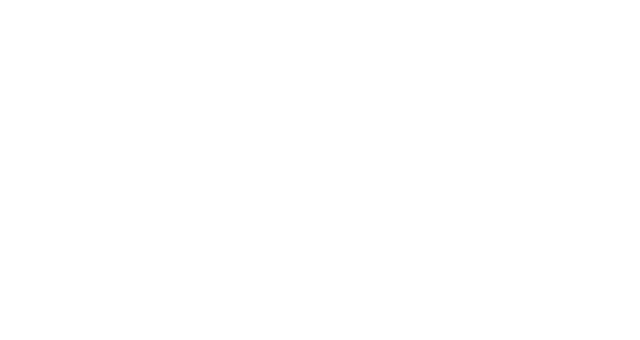
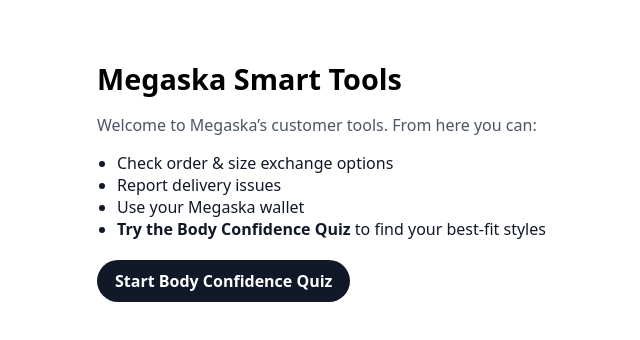
Before and after one commit to sandeep-megaska/megaska-order-help, a Next.js app: page /proxy in a window 1280 px wide. Before the commit this address had no page. Shown: the top 340 px of the page, without its empty margins (223-863 px from the left). Built offline with nearby package versions, Linux system fonts and the light colour scheme.

Commit message:
Update index.js

```diff
--- a/pages/proxy/index.js
+++ b/pages/proxy/index.js
@@ -1,18 +1,36 @@
 // pages/proxy/index.js
 
-export async function getServerSideProps() {
-  // When Shopify hits /apps/megaska-order-help (mapped to /proxy on Vercel),
-  // tell the BROWSER to go to /apps/megaska-order-help/quiz,
-  // so it stays under the app-proxy path.
-  return {
-    redirect: {
-      destination: '/apps/megaska-order-help/quiz',
-      permanent: false,
-    },
-  };
+export default function ProxyIndex() {
+  // This is what Shopify will embed at /apps/megaska-order-help
+  return (
+    <main style={{ padding: "32px", fontFamily: "system-ui", maxWidth: 640, margin: "0 auto" }}>
+      <h1 style={{ fontSize: "1.8rem", marginBottom: "12px" }}>
+        Megaska Smart Tools
+      </h1>
+      <p style={{ marginBottom: "16px", color: "#4b5563" }}>
+        Welcome to Megaska’s customer tools. From here you can:
+      </p>
+      <ul style={{ marginBottom: "20px", paddingLeft: "20px", color: "#111827" }}>
+        <li>Check order & size exchange options</li>
+        <li>Report delivery issues</li>
+        <li>Use your Megaska wallet</li>
+        <li><strong>Try the Body Confidence Quiz</strong> to find your best-fit styles</li>
+      </ul>
+
+      <a
+        href="/apps/megaska-order-help/quiz"
+        style={{
+          display: "inline-block",
+          padding: "10px 18px",
+          borderRadius: "999px",
+          background: "#111827",
+          color: "#ffffff",
+          textDecoration: "none",
+          fontWeight: 600,
+        }}
+      >
+        Start Body Confidence Quiz
+      </a>
+    </main>
+  );
 }
-
-// No UI needed because we immediately redirect
-export default function ProxyIndex() {
-  return null;
-}
```
